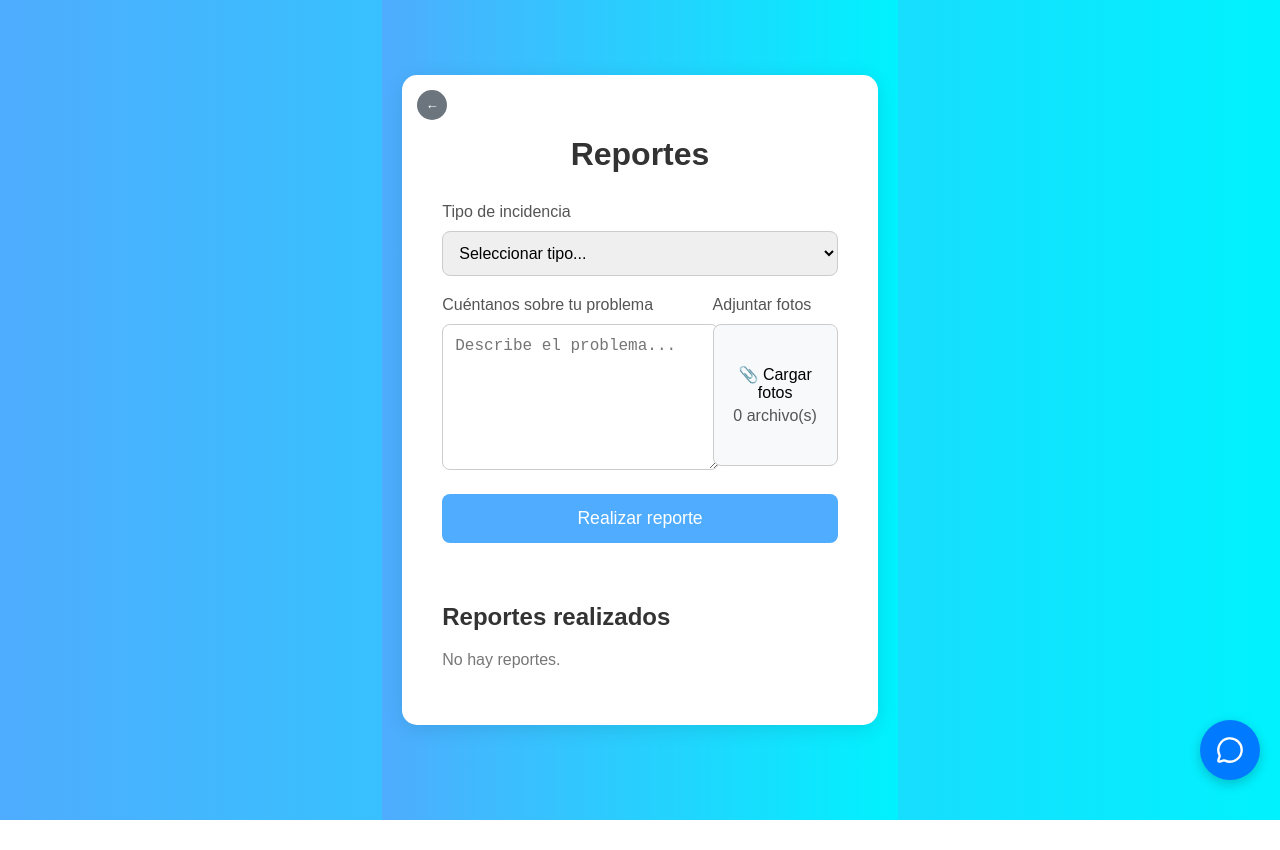
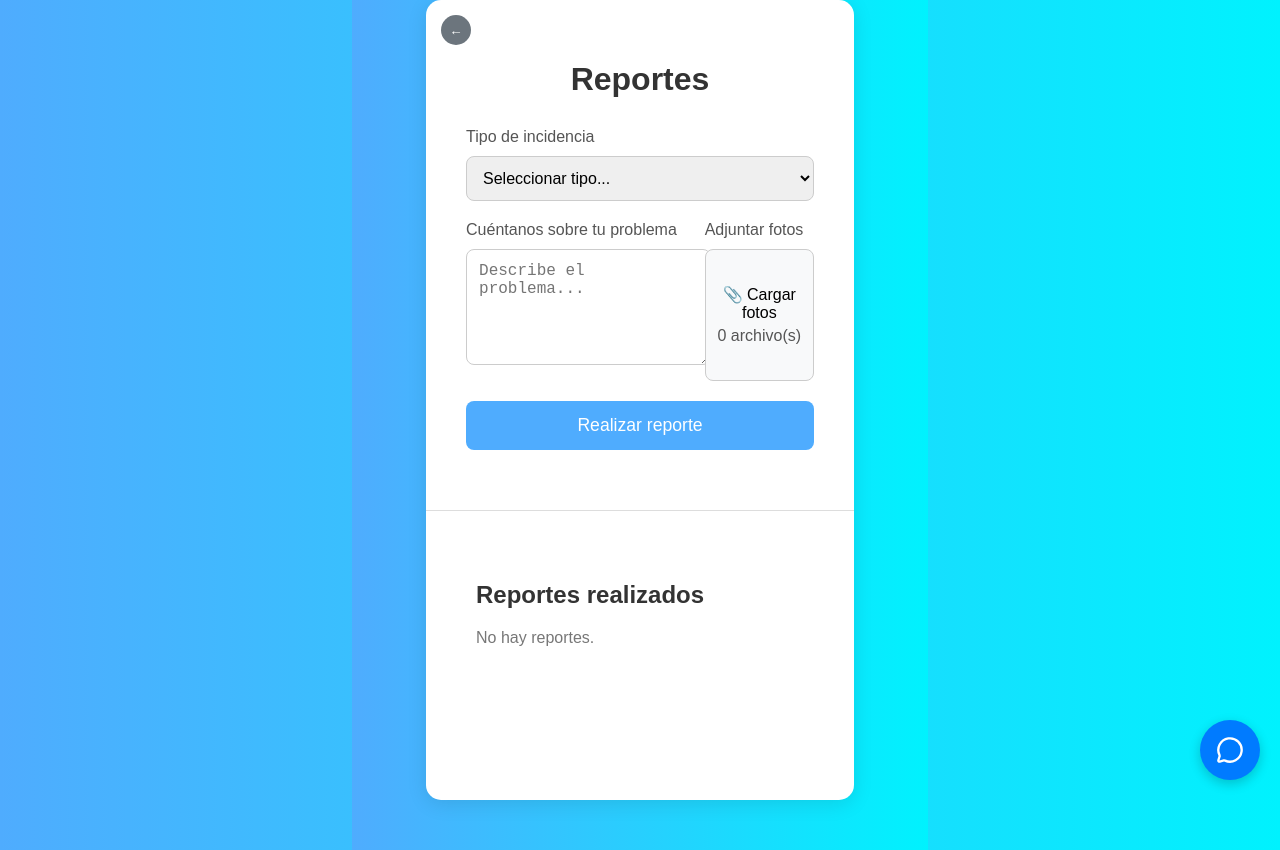
Before and after one commit to AndresCR001/ResiOne-App, a React (Vite) app: page /reportes in a window 1280 px wide. Before the commit the page ends 820 px from the top, so only its background shows below. Built offline with nearby package versions, Linux system fonts and the light colour scheme.

Commit message:
Arreglo interfaz "reportes"

```diff
--- a/src/Reportes.jsx
+++ b/src/Reportes.jsx
@@ -64,21 +64,31 @@ export default function Reportes() {
       style={{
         display: "flex",
         justifyContent: "center",
-        alignItems: "center",
+        alignItems: "flex-start",
         minHeight: "100vh",
         background: "linear-gradient(to right, #4facfe, #00f2fe)",
-        padding: "20px"
+        padding: "50px"
       }}
     >
       <div
         style={{
           background: "white",
           borderRadius: "15px",
-          padding: "40px",
           boxShadow: "0px 4px 20px rgba(0,0,0,0.1)",
           width: "90%",
           maxWidth: "900px",
-          position: "relative"
+          position: "relative",
+          display: "flex",
+          flexDirection: "column",
+          height: "100vh" // Altura total del contenedor
+        }}
+      >
+        {/* Formulario y encabezado fijos */}
+        <div
+          style={{
+            padding: "40px",
+            borderBottom: "1px solid #ddd",
+            flexShrink: 0 // Evita que se comprima
           }}
         >
           <button
@@ -101,7 +111,6 @@ export default function Reportes() {
 
           <h1 style={{ color: "#333", textAlign: "center", marginBottom: "30px" }}>Reportes</h1>
 
-        {/* Formulario de creación */}
           <div style={{ marginBottom: "20px" }}>
             <label style={{ display: "block", marginBottom: "10px", color: "#555" }}>Tipo de incidencia</label>
             <select
@@ -131,7 +140,7 @@ export default function Reportes() {
                 placeholder="Describe el problema..."
                 style={{
                   width: "100%",
-                height: "120px",
+                  height: "90px",
                   padding: "12px",
                   borderRadius: "8px",
                   border: "1px solid #ccc",
@@ -155,7 +164,7 @@ export default function Reportes() {
                   display: "flex",
                   alignItems: "center",
                   justifyContent: "center",
-                height: "120px",
+                  height: "110px",
                   padding: "10px",
                   border: "1px solid #ccc",
                   borderRadius: "8px",
@@ -182,13 +191,22 @@ export default function Reportes() {
               borderRadius: "8px",
               fontSize: "1.1rem",
               cursor: "pointer",
-            marginBottom: "40px"
+              marginBottom: "20px"
             }}
           >
             Realizar reporte
           </button>
+        </div>
 
-        {/* Listado de reportes */}
+        {/* Listado de reportes con scroll independiente */}
+        <div
+          style={{
+            padding: "50px",
+            flexGrow: 1, // Ocupa el espacio restante
+            overflowY: "auto", // Scroll solo en esta sección
+            maxHeight: "calc(90vh - 500px)" // Ajuste para dejar espacio al formulario
+          }}
+        >
           <h2 style={{ color: "#333", marginBottom: "20px" }}>Reportes realizados</h2>
           {reportes.length === 0 ? (
             <p style={{ color: "#777" }}>No hay reportes.</p>
@@ -248,6 +266,8 @@ export default function Reportes() {
               </div>
             ))
           )}
+        </div>
+      </div>
 
       {/* Vista previa de imagen */}
       {previewImage && (
@@ -291,7 +311,6 @@ export default function Reportes() {
           </div>
         </div>
       )}
-      </div>
       <ChatbotButton />
     </div>
   );
```
Lines whose indentation alone changed are shown as unchanged.
